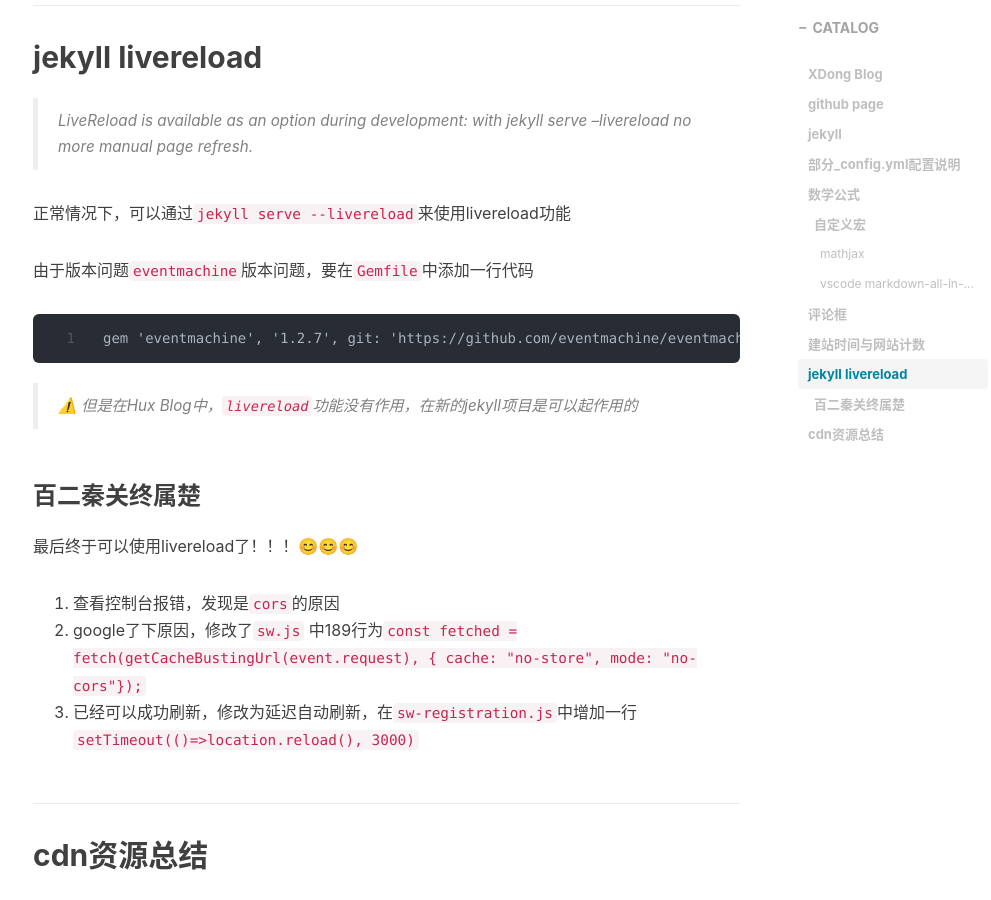
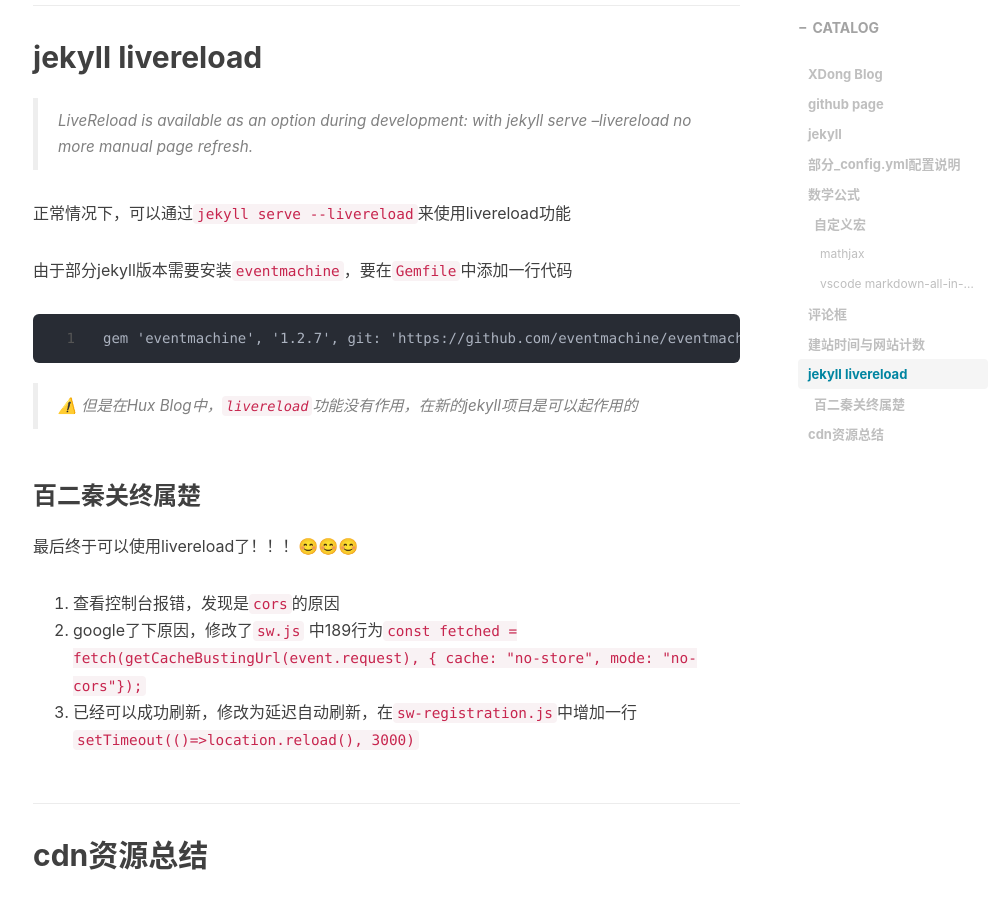
Before and after one commit to LikeAPhoenix/LikeAPhoenix.github.io, a Jekyll site: the page built from _posts/tutorial/2021-03-16-set-up-my-blog.md, in a window 1280 px wide and 900 px high, scrolled down 4888 px. Shown: the whole window, without its empty margins (232-1223 px from the left). Built offline with Jekyll 4.4.1, drawn with Linux system fonts in a browser that asks for light colours; nearby versions of some CDN libraries; comment, search, counter and statistics services are not loaded; a style sheet for code colours, icons or effects is not loaded.

Commit message:
📃 docs: 修改部分内容

````diff
--- a/_posts/tutorial/2021-03-16-set-up-my-blog.md
+++ b/_posts/tutorial/2021-03-16-set-up-my-blog.md
@@ -175,7 +175,7 @@
 
 正常情况下，可以通过`jekyll serve --livereload`来使用livereload功能
 
-由于版本问题`eventmachine`版本问题，要在`Gemfile`中添加一行代码
+由于部分jekyll版本需要安装`eventmachine`，要在`Gemfile`中添加一行代码
 
 ```
 gem 'eventmachine', '1.2.7', git: 'https://github.com/eventmachine/eventmachine.git', tag: 'v1.2.7'
````
